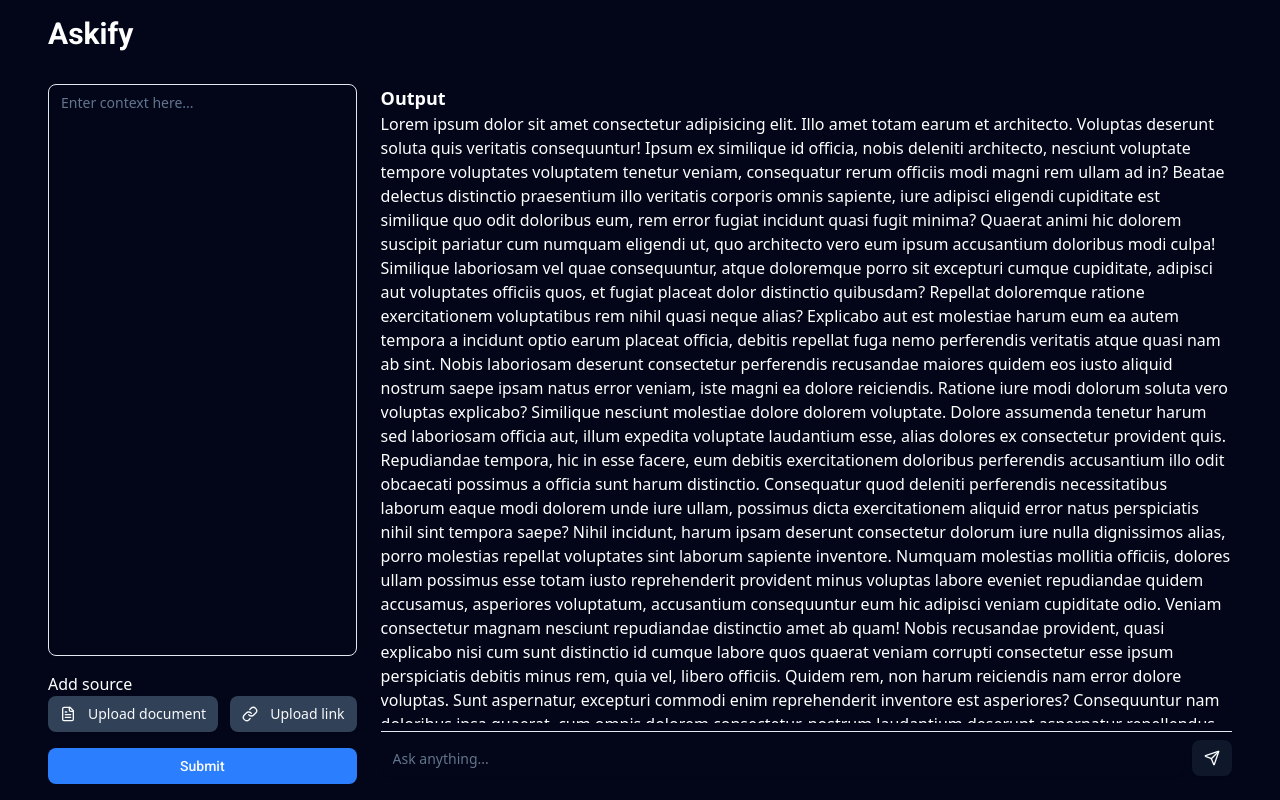
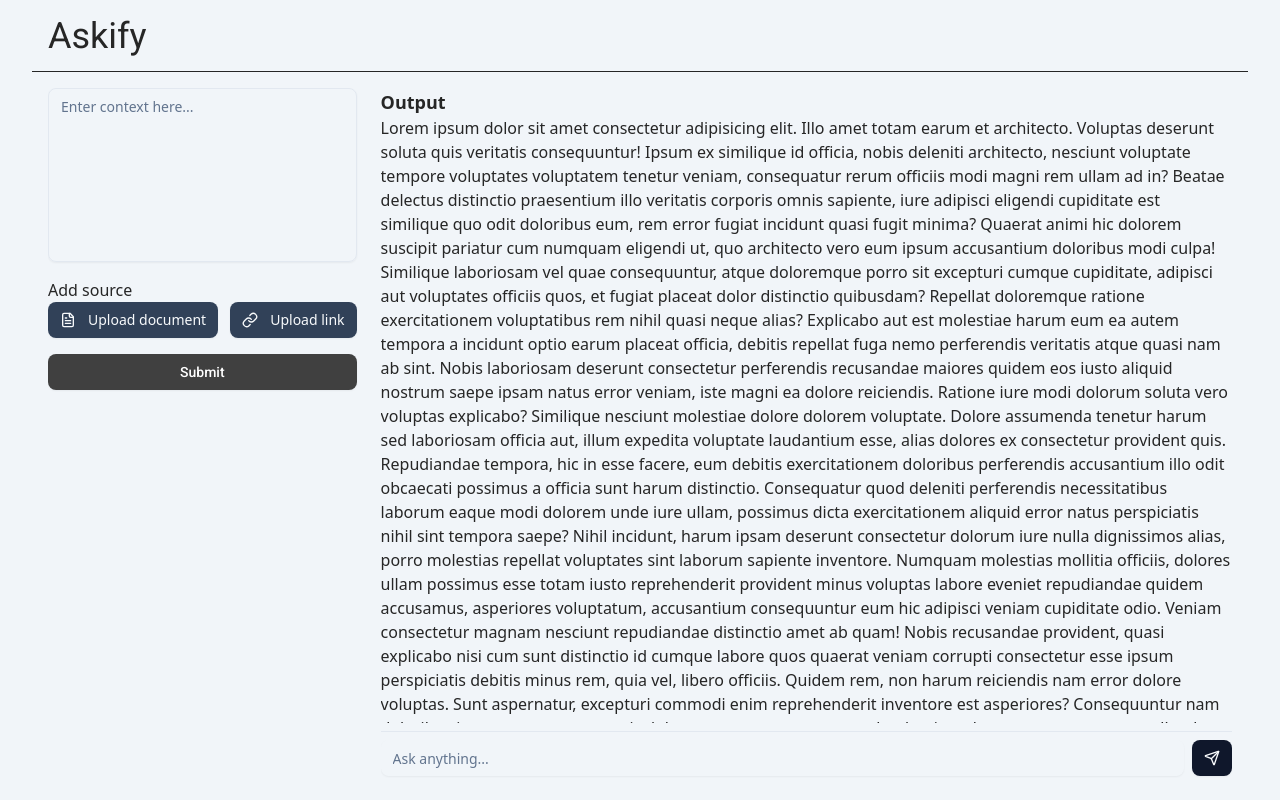
Before and after one commit to Manoj-Kumar-Munda/askify, a Next.js app: page / in a window 1280 px wide. Built offline with nearby package versions, Linux system fonts and the light colour scheme.

Commit message:
feat: ui changes done

```diff
--- a/app/components/header.tsx
+++ /dev/null
@@ -1,9 +0,0 @@
-const Header = () => {
-  return (
-    <header className="py-4">
-      <h1 className="font-family-roboto text-3xl font-bold">Askify</h1>
-    </header>
-  );
-};
-
-export default Header;
--- a/app/layout.tsx
+++ b/app/layout.tsx
@@ -29,7 +29,7 @@ export default function RootLayout({
   return (
     <html lang="en">
       <body
-        className={`${inter.variable} ${roboto.variable} antialiased`}
+        className={`${inter.variable} ${roboto.variable} antialiased bg-accent text-neutral-800`}
       >
         {children}
       </body>
--- a/app/page.tsx
+++ b/app/page.tsx
@@ -1,6 +1,6 @@
-import ContextInput from "./components/context-input";
-import Header from "./components/header";
-import Output from "./components/output";
+import ContextInput from "../components/context-input";
+import Header from "../components/header";
+import Output from "../components/output";
 
 export default function Home() {
   return (
--- a/app/components/context-input.tsx
+++ b/components/context-input.tsx
@@ -57,7 +57,7 @@ const ContextInput = () => {
   return (
     <div className="h-full flex flex-col gap-4">
       <Textarea
-        className="resize-none h-full focus:outline-none focus:ring-2 focus:ring-red-500"
+        className="resize-none h-1/4 focus:outline-none focus:ring-2 focus:ring-red-500"
         value={context}
         onChange={(e) => setContext(e.target.value)}
         placeholder="Enter context here..."
@@ -104,7 +104,7 @@ const ContextInput = () => {
         </div>
       </div>
 
-      <Button type="submit" className="font-family-roboto py-4 bg-blue-500 ">
+      <Button type="submit" className="font-family-roboto py-4 bg-neutral-700 text-white">
         Submit
       </Button>
     </div>
--- /dev/null
+++ b/components/header.tsx
@@ -0,0 +1,10 @@
+const Header = () => {
+  return (
+    <header className="py-4 relative">
+      <div className="absolute h-[1px] bg-neutral-800 -left-4 -right-4 bottom-0" />
+      <h1 className="font-family-roboto text-4xl">Askify</h1>
+    </header>
+  );
+};
+
+export default Header;
```
Also changed, not shown: app/api/chat/route.ts (added), components/output.tsx (renamed from app/components/output.tsx).
